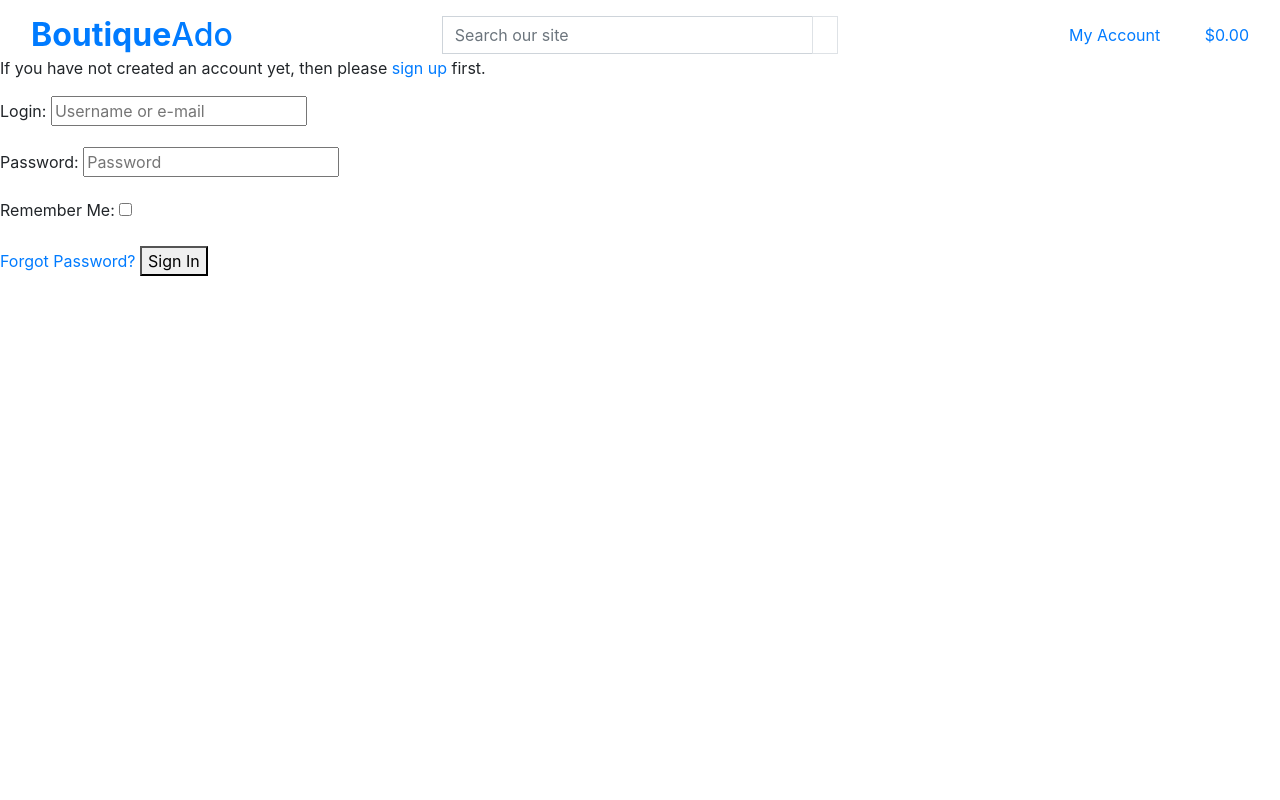
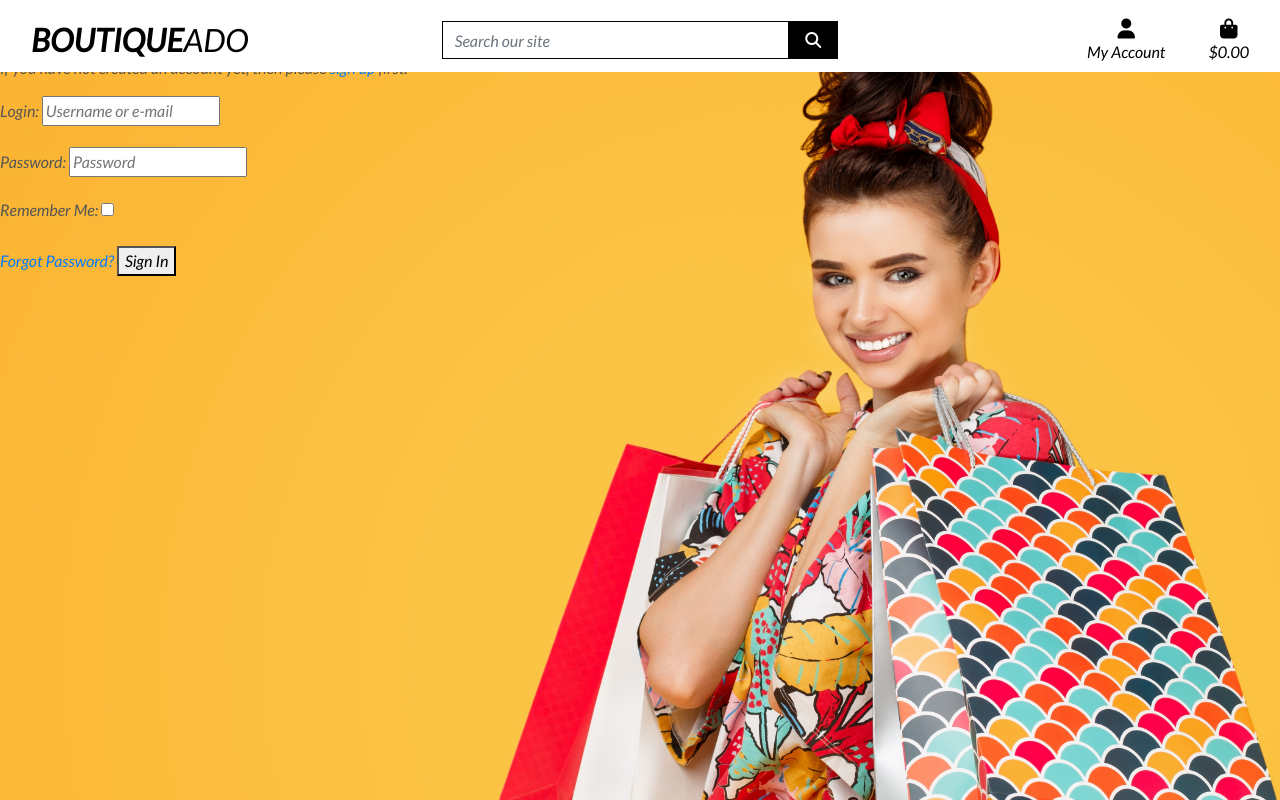
Before and after one commit to DonnavanStaddon/boutique, a Django app: page /accounts/login/ in a window 1280 px wide. Run offline with Django 3.2, Linux system fonts and the light colour scheme; some libraries are stand-ins or nearby versions.

Commit message:
Completed home page header and CSS

```diff
--- a/boutique_ado/settings.py
+++ b/boutique_ado/settings.py
@@ -26,7 +26,7 @@
 # SECURITY WARNING: don't run with debug turned on in production!
 DEBUG = True
 
-ALLOWED_HOSTS = ['8000-donnavanstaddo-boutique-kctwj4070z3.ws-eu105.gitpod.io']
+ALLOWED_HOSTS = ['8000-donnavanstaddo-boutique-1sfidd7mlti.ws-eu105.gitpod.io']
 
 
 # Application definition
@@ -148,6 +148,10 @@
 # https://docs.djangoproject.com/en/3.2/howto/static-files/
 
 STATIC_URL = '/static/'
+STATICFILES_DIRS = (os.path.join(BASE_DIR, 'static'),)
+
+MEDIA_URL = '/media/'
+MEDIA_ROOT = os.path.join(BASE_DIR, 'media')
 
 # Default primary key field type
 # https://docs.djangoproject.com/en/3.2/ref/settings/#default-auto-field
--- a/boutique_ado/urls.py
+++ b/boutique_ado/urls.py
@@ -15,9 +15,11 @@
 """
 from django.contrib import admin
 from django.urls import path, include
+from django.conf import settings
+from django.conf.urls.static import static
 
 urlpatterns = [
     path('admin/', admin.site.urls),
     path('accounts/', include('allauth.urls')),
     path('', include('home.urls')),
-]
+] + static(settings.MEDIA_URL, document_root=settings.MEDIA_ROOT)
--- a/templates/base.html
+++ b/templates/base.html
@@ -6,17 +6,21 @@
 <head>
 
   {% block meta %}
-  <meta http-equiv="X-UA-Compatible" content="ie=edge">
-  <meta charset="utf-8">
-  <meta name="viewport" content="width=device-width, initial-scale=1, shrink-to-fit=no">
+    <meta http-equiv="X-UA-Compatible" content="ie=edge">
+    <meta charset="utf-8">
+    <meta name="viewport" content="width=device-width, initial-scale=1, shrink-to-fit=no">
   {% endblock %}
 
   {% block extra_meta %}
   {% endblock %}
 
   {% block corecss %}
-  <link rel="stylesheet" href="https://cdn.jsdelivr.net/npm/bootstrap@4.6.2/dist/css/bootstrap.min.css"
+    <link rel="stylesheet" href="https://cdn.jsdelivr.net/npm/bootstrap@4.6.2/dist/css/bootstrap.min.css"
     integrity="sha384-xOolHFLEh07PJGoPkLv1IbcEPTNtaed2xpHsD9ESMhqIYd0nLMwNLD69Npy4HI+N" crossorigin="anonymous">
+    <link rel="preconnect" href="https://fonts.googleapis.com">
+    <link rel="preconnect" href="https://fonts.gstatic.com" crossorigin>
+    <link href="https://fonts.googleapis.com/css2?family=Lato:ital@1&display=swap" rel="stylesheet">
+    <link rel="stylesheet" href="{% static 'css/base.css' %}">
   {% endblock %}
 
 
@@ -24,6 +28,7 @@
   {% endblock %}
 
   {% block corejs %}
+  <script src="https://kit.fontawesome.com/35ae2e5353.js" crossorigin="anonymous"></script>
   <script src="https://cdn.jsdelivr.net/npm/jquery@3.5.1/dist/jquery.min.js"
     integrity="sha256-9/aliU8dGd2tb6OSsuzixeV4y/faTqgFtohetphbbj0=" crossorigin="anonymous"></script>
   <script src="https://cdn.jsdelivr.net/npm/bootstrap@4.6.2/dist/js/bootstrap.bundle.min.js"
```
